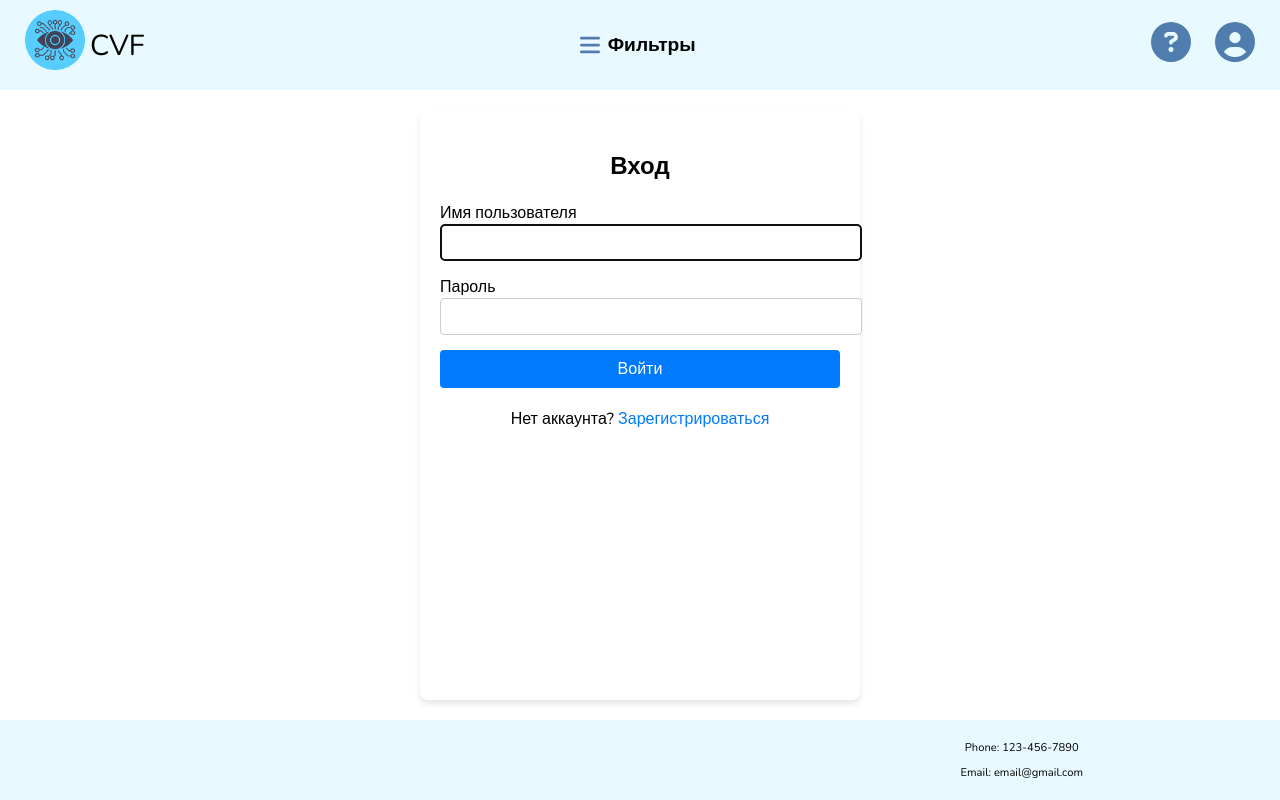
After one commit to DaniilKusin/CVF, a Django app: page /main/login/ in a window 1280 px wide. The commit adds this page. Run offline with Django 5.2, Linux system fonts and the light colour scheme.

Commit message:
registration/login/logout work

```diff
--- a/cvf/cvf/settings.py
+++ b/cvf/cvf/settings.py
@@ -128,3 +128,7 @@ STATICFILES_DIRS = [
 # https://docs.djangoproject.com/en/5.1/ref/settings/#default-auto-field
 
 DEFAULT_AUTO_FIELD = 'django.db.models.BigAutoField'
+
+LOGIN_URL = '/main/login/'  # Страница входа
+LOGIN_REDIRECT_URL = '/main/profile/'  # Куда перенаправлять после входа
+LOGOUT_REDIRECT_URL = '/'  # Куда перенаправлять после выхода
--- a/cvf/cvf/urls.py
+++ b/cvf/cvf/urls.py
@@ -1,19 +1,3 @@
-"""
-URL configuration for cvf project.
-
-The `urlpatterns` list routes URLs to views. For more information please see:
-    https://docs.djangoproject.com/en/5.1/topics/http/urls/
-Examples:
-Function views
-    1. Add an import:  from my_app import views
-    2. Add a URL to urlpatterns:  path('', views.home, name='home')
-Class-based views
-    1. Add an import:  from other_app.views import Home
-    2. Add a URL to urlpatterns:  path('', Home.as_view(), name='home')
-Including another URLconf
-    1. Import the include() function: from django.urls import include, path
-    2. Add a URL to urlpatterns:  path('blog/', include('blog.urls'))
-"""
 from django.contrib import admin
 from django.urls import path, include
 from django.views.generic import RedirectView
--- /dev/null
+++ b/cvf/main/static/main/css/register.css
@@ -0,0 +1,80 @@
+.container {
+    width: 100%;
+    max-width: 400px;
+    margin: 0 auto;
+    padding: 20px;
+    background: white;
+    border-radius: 8px;
+    box-shadow: 0 4px 6px rgba(0, 0, 0, 0.1);
+}
+
+/* Заголовки */
+h2 {
+    text-align: center;
+    margin-bottom: 20px;
+    font-size: 24px;
+}
+
+/* Формы */
+form {
+    display: flex;
+    flex-direction: column;
+    gap: 15px;
+}
+
+form input {
+    width: 100%;
+    padding: 10px;
+    border: 1px solid #ccc;
+    border-radius: 4px;
+}
+
+form button {
+    padding: 10px;
+    background-color: #007bff;
+    color: white;
+    border: none;
+    border-radius: 4px;
+    cursor: pointer;
+    font-size: 16px;
+}
+
+form button:hover {
+    background-color: #0056b3;
+}
+
+/* Сообщения */
+.error-messages, .success-messages {
+    margin: 10px;
+    padding: 10px;
+    border-radius: 4px;
+    margin-bottom: 15px;
+}
+
+.error-messages {
+    background-color: #f8d7da;
+    color: #721c24;
+    border: 1px solid #f5c6cb;
+}
+
+.success-messages {
+    background-color: #d4edda;
+    color: #155724;
+    border: 1px solid #c3e6cb;
+}
+
+/* Ссылки */
+a {
+    color: #007bff;
+    text-decoration: none;
+}
+
+a:hover {
+    text-decoration: underline;
+}
+
+/* Центрирование текста */
+p {
+    text-align: center;
+    margin-top: 20px;
+}
--- /dev/null
+++ b/cvf/main/templates/main/login.html
@@ -0,0 +1,46 @@
+{% extends 'base.html' %}
+{% load static %}
+
+{% block title %}Вход{% endblock %}
+{% block head %}
+    <link rel="stylesheet" href="{% static 'main/css/register.css' %}">
+{% endblock %}
+{% block content %}
+<div class="container">
+    <h2>Вход</h2>
+
+    <form method="POST">
+        {% csrf_token %}
+
+        <!-- Поле для имени пользователя -->
+        <div class="form-group">
+            <label for="id_username">Имя пользователя</label>
+            {{ form.username }}  <!-- Поле ввода -->
+            {% if form.username.errors %}
+                <div class="error-messages">
+                    {% for error in form.username.errors %}
+                        <p>{{ error }}</p>
+                    {% endfor %}
+                </div>
+            {% endif %}
+        </div>
+
+        <!-- Поле для пароля -->
+        <div class="form-group">
+            <label for="id_password">Пароль</label>
+            {{ form.password }}
+            {% if form.password.errors %}
+                <div class="error-messages">
+                    {% for error in form.password.errors %}
+                        <p>{{ error }}</p>
+                    {% endfor %}
+                </div>
+            {% endif %}
+        </div>
+
+        <button type="submit">Войти</button>
+    </form>
+
+    <p>Нет аккаунта? <a href="{% url 'register' %}">Зарегистрироваться</a></p>
+</div>
+{% endblock %}
--- a/cvf/main/urls.py
+++ b/cvf/main/urls.py
@@ -1,8 +1,13 @@
-from django.urls import path
-from .views import main_page
+from django.urls import path, include
+from django.contrib.auth import views as auth_views
+from .views import main_page, user_profile, register
 
 
 urlpatterns = [
     path('main_page/', main_page, name='main_page'),
-    path('', main_page, name='main_page')
+    path('', main_page, name='main_page'),
+    path('register/', register, name='register'),
+    path('login/', auth_views.LoginView.as_view(template_name='main/login.html'), name='login'),
+    path('logout/', auth_views.LogoutView.as_view(), name='logout'),
+    path('profile/', user_profile, name='user_profile'),
 ]
--- a/cvf/main/views/__init__.py
+++ b/cvf/main/views/__init__.py
@@ -1,4 +1,5 @@
 from .main_view import main_page
+from .user_profile import user_profile
+from .register import register
 
-
-__all__ = ['main_page']
+__all__ = ['main_page', 'user_profile', 'register']
--- /dev/null
+++ b/cvf/main/views/user_profile.py
@@ -0,0 +1,6 @@
+from django.shortcuts import render
+from django.contrib.auth.decorators import login_required
+
+@login_required
+def user_profile(request):
+    return render(request, 'main/user_profile.html', {'user': request.user})
--- a/cvf/static/css/main.css
+++ b/cvf/static/css/main.css
@@ -24,6 +24,11 @@ header {
     display: flex;
     align-items: center;
     font-size: 1.8rem;
+}
+
+.logo a {
+    text-decoration: none; /* Убираем подчеркивание */
+    color: black; /* Черный цвет текста */
 }
 
 .logo img {
--- a/cvf/templates/base.html
+++ b/cvf/templates/base.html
@@ -13,17 +13,23 @@
 <body>
 <header>
     <div class="logo">
+        <a href="{% url 'main_page' %}">
             <img src="{% static 'images/logo.png' %}" alt="CVF">
+        </a>
+        <a href="{% url 'main_page' %}">
             <span>CVF</span>
+        </a>
+
     </div>
     <nav>
         <ul>
-                <li><a href="#"><img src="{% static 'images/icons/bars.svg' %}" alt="Фильтры" class="filter-icon"> Фильтры</a></li>
+            <li><a href="#"><img src="{% static 'images/icons/bars.svg' %}" alt="Фильтры" class="filter-icon">
+                Фильтры</a></li>
         </ul>
     </nav>
     <div class="icons">
         <a href="#"><img src="{% static 'images/icons/help.svg' %}" alt="Help"></a>
-            <a href="#"><img src="{% static 'images/icons/user.svg' %}" alt="User"></a>
+        <a href="{% url 'user_profile' %}"><img src="{% static 'images/icons/user.svg' %}" alt="User"></a>
     </div>
 </header>
 
```
Also changed, not shown: cvf/main/templates/main/filters_page.html (deleted, +0 -10 lines), cvf/main/templates/main/register.html (added, +105 -0 lines), cvf/main/templates/main/user_profile.html (added, +19 -0 lines), cvf/main/views/register.py (added, +17 -0 lines), cvf/main/static/main/css/styles.css (line endings or trailing spaces). Lines whose indentation alone changed are shown as unchanged.
